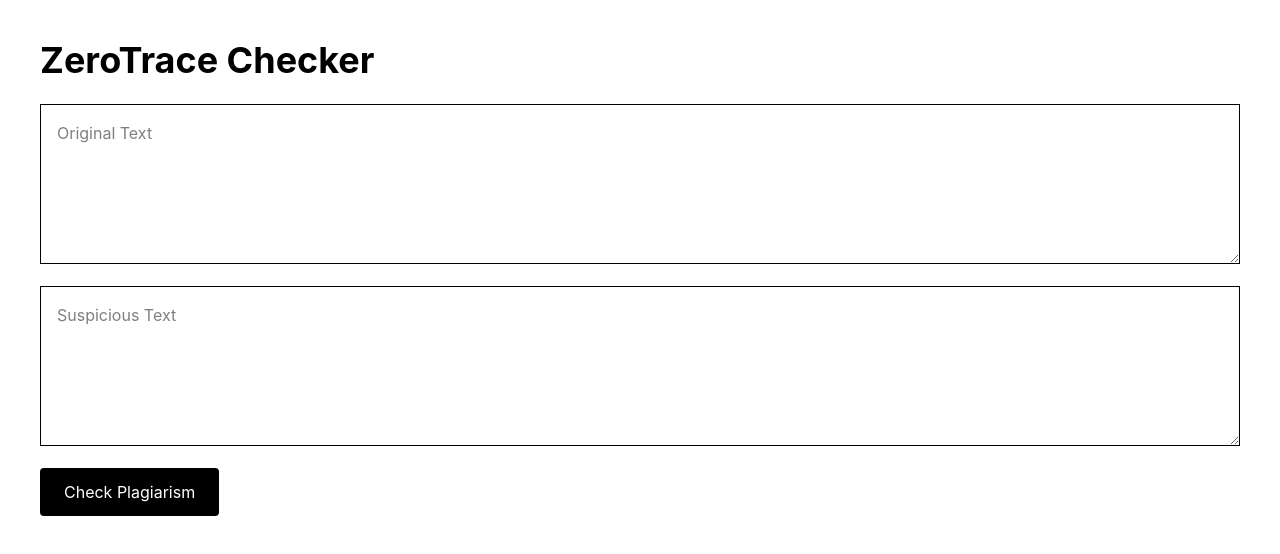
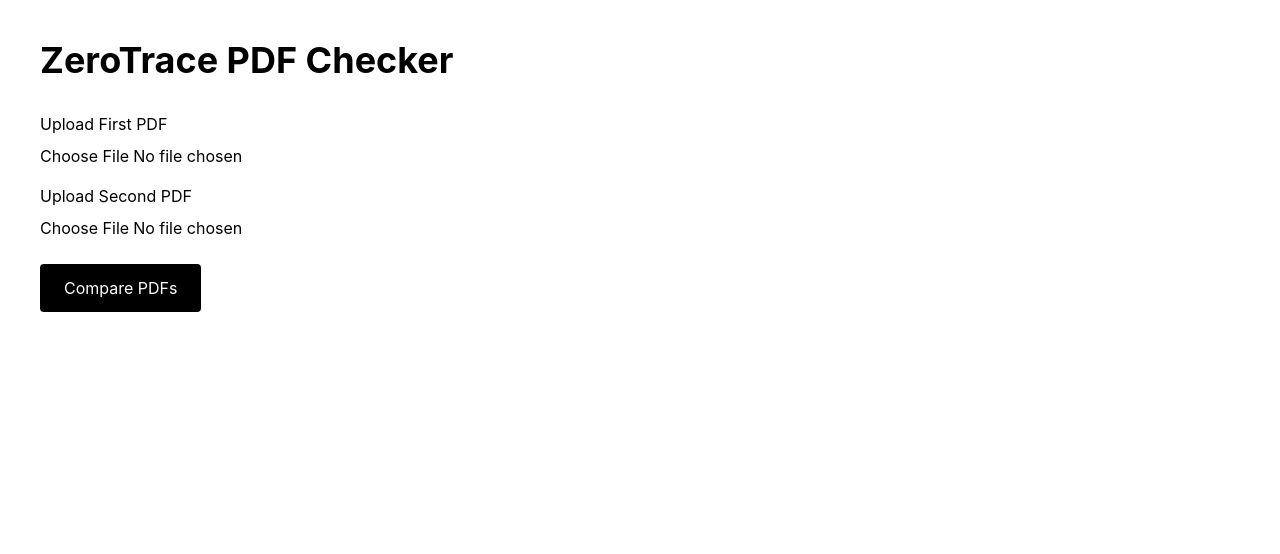
Before and after one commit to prajapati-mahi/ZeroTrace, a React app in the folder frontend/: page /checker in a window 1280 px wide. Shown: the top 554 px of the page. Built offline with nearby package versions, Linux system fonts and the light colour scheme; the HTML template or start-up script is replaced by a standard one.

Commit message:
Added PDF comparison feature

```diff
--- a/frontend/package.json
+++ b/frontend/package.json
@@ -11,7 +11,7 @@
   },
   "dependencies": {
     "@tailwindcss/vite": "^4.3.1",
-    "axios": "^1.17.0",
+    "axios": "^1.18.0",
     "react": "^19.2.6",
     "react-dom": "^19.2.6",
     "react-router-dom": "^7.17.0",
--- a/frontend/src/pages/Checker.jsx
+++ b/frontend/src/pages/Checker.jsx
@@ -2,27 +2,35 @@
 import axios from "axios";
 
 function Checker() {
-  const [text1, setText1] = useState("");
-  const [text2, setText2] = useState("");
+  const [pdf1, setPdf1] = useState(null);
+  const [pdf2, setPdf2] = useState(null);
   const [score, setScore] = useState(null);
   const [loading, setLoading] = useState(false);
 
-  const handleCheck = async () => {
+  const handleCompare = async () => {
+    if (!pdf1 || !pdf2) {
+      alert("Please upload both PDFs");
+      return;
+    }
+
     try {
       setLoading(true);
 
+      const formData = new FormData();
+
+      formData.append("pdf1", pdf1);
+      formData.append("pdf2", pdf2);
+
       const response = await axios.post(
-        "http://localhost:5000/api/plagiarism/check",
-        {
-          text1,
-          text2,
-        }
+        "http://localhost:5000/api/pdf/compare",
+        formData
       );
+      console.log(JSON.stringify(response.data, null, 2));
+      setScore(response.data.similarityScore);
+    } catch (error) {
+      console.log(error);
 
-      setScore(response.data.score);
-    } catch (error) {
-      console.error(error);
-      alert("Error connecting to backend");
+      alert("Error comparing PDFs");
     } finally {
       setLoading(false);
     }
@@ -30,37 +38,60 @@
 
   return (
     <div className="p-10">
-      <h1 className="text-4xl font-bold mb-6">
-        ZeroTrace Checker
+
+      <h1 className="text-4xl font-bold mb-8">
+        ZeroTrace PDF Checker
       </h1>
 
-      <textarea
-        placeholder="Original Text"
-        value={text1}
-        onChange={(e) => setText1(e.target.value)}
-        className="border w-full h-40 p-4 mb-4"
-      />
+      <div className="mb-4">
 
-      <textarea
-        placeholder="Suspicious Text"
-        value={text2}
-        onChange={(e) => setText2(e.target.value)}
-        className="border w-full h-40 p-4 mb-4"
-      />
+        <label>
+          Upload First PDF
+        </label>
+
+        <input
+          type="file"
+          accept=".pdf"
+          onChange={(e) =>
+            setPdf1(e.target.files[0])
+          }
+          className="block mt-2"
+        />
+
+      </div>
+
+      <div className="mb-6">
+
+        <label>
+          Upload Second PDF
+        </label>
+
+        <input
+          type="file"
+          accept=".pdf"
+          onChange={(e) =>
+            setPdf2(e.target.files[0])
+          }
+          className="block mt-2"
+        />
+
+      </div>
 
       <button
-        onClick={handleCheck}
-        disabled={loading}
+        onClick={handleCompare}
         className="bg-black text-white px-6 py-3 rounded"
       >
-        {loading ? "Checking..." : "Check Plagiarism"}
+        {loading
+          ? "Comparing..."
+          : "Compare PDFs"}
       </button>
 
       {score !== null && (
-        <h2 className="text-2xl mt-6">
+        <h2 className="text-2xl mt-8">
           Similarity Score: {score}%
         </h2>
       )}
+
     </div>
   );
 }
```
Also changed, not shown: frontend/src/pages/PDFChecker.jsx (added), 21 other files (tests, documents, lock files or other folders).
